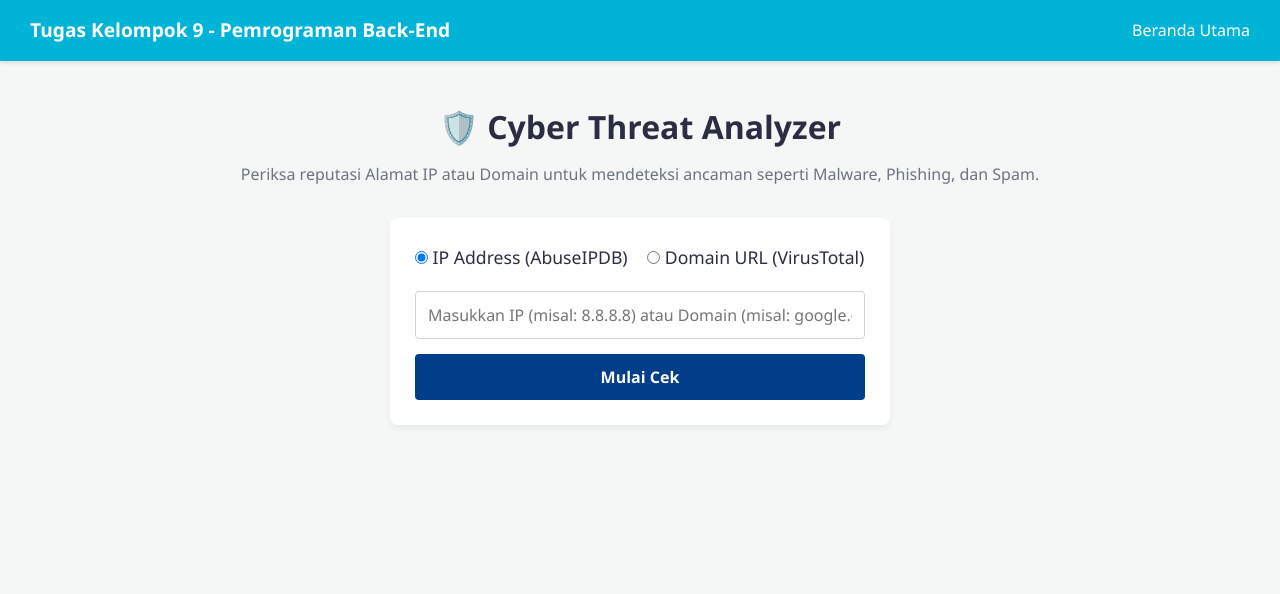
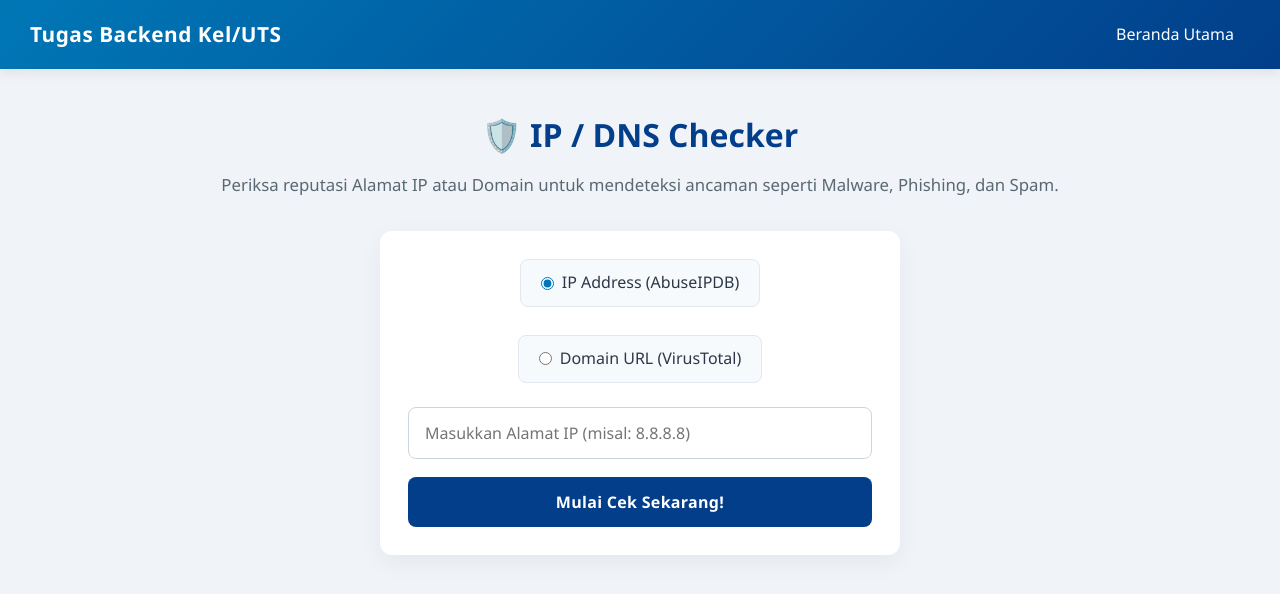
Before and after one commit to muhammadandykmaulana/IPnDNSChecker, a Flask app: page / in a window 1280 px wide. Shown: the top 594 px of the page. Run offline with Flask 3, Linux system fonts and the light colour scheme.

Commit message:
Go Backend

```diff
--- /dev/null
+++ b/requirements.txt
@@ -0,0 +1,2 @@
+flask
+requests
--- a/static/style.css
+++ b/static/style.css
@@ -1,47 +1,238 @@
-/* static/style.css */
-* { box-sizing: border-box; margin: 0; padding: 0; font-family: 'Segoe UI', Tahoma, Geneva, Verdana, sans-serif; }
-body { background-color: #f4f7f6; color: #333; line-height: 1.6; }
+* {
+    box-sizing: border-box;
+    margin: 0;
+    padding: 0;
+    font-family: 'Segoe UI', Tahoma, Geneva, Verdana, sans-serif;
+}
 
-/* Navigasi */
-.navbar { background: #00b4d8; color: white; padding: 15px 30px; display: flex; justify-content: space-between; align-items: center; box-shadow: 0 2px 4px rgba(0,0,0,0.1); }
-.nav-brand { font-size: 1.2rem; font-weight: bold; }
-.nav-links { list-style: none; }
-.nav-links a { color: white; text-decoration: none; font-weight: 500; }
-.nav-links a:hover { text-decoration: underline; }
+body {
+    background: #f0f4f8;
+    color: #2d3748;
+    line-height: 1.6;
+}
 
-/* Container & Typography */
-.container { max-width: 900px; margin: 40px auto; padding: 0 20px; }
-h1.page-title { text-align: center; color: #2b2d42; margin-bottom: 10px; }
-.description { text-align: center; color: #6c757d; margin-bottom: 30px; }
-.highlight { color: #0077b6; }
+/* Navigasi - profesional dengan gradasi */
+.navbar {
+    background: linear-gradient(135deg, #0077b6, #023e8a);
+    color: white;
+    padding: 18px 30px;
+    display: flex;
+    justify-content: space-between;
+    align-items: center;
+    box-shadow: 0 4px 12px rgba(0, 0, 0, 0.08);
+}
 
-/* Cards */
-.card { background: white; padding: 25px; border-radius: 8px; box-shadow: 0 4px 6px rgba(0,0,0,0.05); margin-bottom: 20px; }
-.form-card { max-width: 500px; margin: 0 auto; text-align: center; }
+.nav-brand {
+    font-size: 1.3rem;
+    font-weight: 700;
+    letter-spacing: 0.5px;
+}
+
+.nav-links {
+    list-style: none;
+}
+
+.nav-links a {
+    color: white;
+    text-decoration: none;
+    font-weight: 500;
+    padding: 8px 16px;
+    border-radius: 6px;
+    transition: background 0.3s;
+}
+
+.nav-links a:hover {
+    background: rgba(255, 255, 255, 0.15);
+}
+
+/* Container */
+.container {
+    max-width: 960px;
+    margin: 40px auto;
+    padding: 0 24px;
+}
+
+h1.page-title {
+    text-align: center;
+    color: #023e8a;
+    margin-bottom: 12px;
+    font-size: 2rem;
+}
+
+.description {
+    text-align: center;
+    color: #5a6872;
+    margin-bottom: 32px;
+    font-size: 1.05rem;
+}
+
+.highlight {
+    color: #0077b6;
+    font-weight: 700;
+}
+
+/* Kartu */
+.card {
+    background: #ffffff;
+    padding: 28px;
+    border-radius: 12px;
+    box-shadow: 0 8px 24px rgba(0, 0, 0, 0.05);
+    margin-bottom: 24px;
+    transition: box-shadow 0.2s;
+}
+
+.card:hover {
+    box-shadow: 0 12px 30px rgba(0, 0, 0, 0.08);
+}
+
+.form-card {
+    max-width: 520px;
+    margin: 0 auto;
+    text-align: center;
+}
 
 /* Formulir */
-input[type="text"] { width: 100%; padding: 12px; margin-bottom: 15px; border: 1px solid #ced4da; border-radius: 4px; font-size: 1rem; }
-.btn { background: #023e8a; color: white; border: none; padding: 12px 25px; font-size: 1rem; border-radius: 4px; cursor: pointer; transition: 0.3s; width: 100%; font-weight: bold; }
-.btn:hover { background: #0077b6; }
+input[type="text"] {
+    width: 100%;
+    padding: 14px 16px;
+    margin-bottom: 18px;
+    border: 1px solid #cbd5e0;
+    border-radius: 8px;
+    font-size: 1rem;
+    transition: border-color 0.25s, box-shadow 0.25s;
+}
 
-/* Badges / Indikator */
-.badge { padding: 5px 10px; border-radius: 20px; color: white; font-weight: bold; font-size: 0.9rem; }
-.badge.danger { background-color: #d90429; }
-.badge.warning { background-color: #ffb703; color: #000; }
-.badge.success { background-color: #2a9d8f; }
+input[type="text"]:focus {
+    outline: none;
+    border-color: #0077b6;
+    box-shadow: 0 0 0 3px rgba(0, 119, 182, 0.15);
+}
+
+.btn {
+    background: #023e8a;
+    color: white;
+    border: none;
+    padding: 14px 28px;
+    font-size: 1rem;
+    border-radius: 8px;
+    cursor: pointer;
+    font-weight: 600;
+    transition: background 0.3s, transform 0.2s;
+    width: 100%;
+    letter-spacing: 0.3px;
+}
+
+.btn:hover {
+    background: #0077b6;
+    transform: translateY(-1px);
+}
+
+.btn:active {
+    transform: translateY(0);
+}
+
+/* Grup radio yang lebih rapi */
+.radio-group {
+    display: flex;
+    justify-content: center;
+    gap: 28px;
+    margin-bottom: 24px;
+    flex-wrap: wrap;
+}
+
+.radio-label {
+    display: flex;
+    align-items: center;
+    cursor: pointer;
+    background: #f7fafc;
+    padding: 10px 20px;
+    border-radius: 8px;
+    border: 1px solid #e2e8f0;
+    transition: background 0.2s, border-color 0.2s;
+}
+
+.radio-label:hover {
+    background: #edf2f7;
+}
+
+.radio-label input[type="radio"] {
+    margin-right: 8px;
+    accent-color: #0077b6;
+}
+
+.radio-text {
+    font-weight: 500;
+    color: #2d3748;
+}
+
+/* Badge */
+.badge {
+    padding: 5px 12px;
+    border-radius: 20px;
+    color: white;
+    font-weight: 600;
+    font-size: 0.85rem;
+    display: inline-block;
+}
+
+.badge.danger { background-color: #e53e3e; }
+.badge.warning { background-color: #dd6b20; color: white; }
+.badge.success { background-color: #38a169; }
+.badge.neutral { background-color: #718096; }
 
 /* Tabel */
-.table-responsive { overflow-x: auto; }
-.data-table { width: 100%; border-collapse: collapse; margin-top: 10px; background: white; box-shadow: 0 4px 6px rgba(0,0,0,0.05); }
-.data-table th, .data-table td { padding: 12px 15px; text-align: left; border-bottom: 1px solid #e9ecef; }
-.data-table th { background-color: #00b4d8; color: white; }
-.data-table tr:hover { background-color: #f1f3f5; }
+.table-responsive {
+    overflow-x: auto;
+}
 
-/* Alerts */
-.alert { padding: 15px; border-radius: 4px; margin-bottom: 20px; text-align: center; font-weight: bold; }
-.alert.error { background-color: #ffe3e6; color: #d90429; border: 1px solid #ffccd5; }
-.alert.success { background-color: #e3f2fd; color: #023e8a; border: 1px solid #bbdefb; }
+.data-table {
+    width: 100%;
+    border-collapse: collapse;
+    margin-top: 12px;
+    background: white;
+    border-radius: 8px;
+    overflow: hidden;
+    box-shadow: 0 4px 12px rgba(0, 0, 0, 0.04);
+}
 
-/* Tambahkan di bawah .badge.success di file css kamu sebelumnya */
-.badge.neutral { background-color: #6c757d; color: white; }
-.radio-group { font-size: 1.1rem; font-weight: 500; color: #2b2d42; }
+.data-table th,
+.data-table td {
+    padding: 14px 16px;
+    text-align: left;
+    border-bottom: 1px solid #edf2f7;
+}
+
+.data-table th {
+    background-color: #0077b6;
+    color: white;
+    font-weight: 600;
+}
+
+.data-table tr:last-child td {
+    border-bottom: none;
+}
+
+.data-table tr:hover {
+    background-color: #f7fafc;
+}
+
+/* Alert */
+.alert {
+    padding: 16px;
+    border-radius: 8px;
+    margin-bottom: 20px;
+    text-align: center;
+    font-weight: 600;
+}
+
+.alert.error {
+    background-color: #fff5f5;
+    color: #c53030;
+    border: 1px solid #fed7d7;
+}
+
+.alert.success {
+    background-color: #f0fff4;
+    color: #276749;
+    border: 1px solid #c6f6d5;
+}
--- a/templates/index.html
+++ b/templates/index.html
@@ -3,19 +3,19 @@
 <head>
     <meta charset="UTF-8">
     <meta name="viewport" content="width=device-width, initial-scale=1.0">
-    <title>Cyber Threat Analyzer</title>
+    <title>🛡️ IP / DNS Checker</title>
     <link rel="stylesheet" href="{{ url_for('static', filename='style.css') }}">
 </head>
 <body>
     <nav class="navbar">
-        <div class="nav-brand">Tugas Kelompok 9 - Pemrograman Back-End</div>
+        <div class="nav-brand">Tugas Backend Kel/UTS</div>
         <ul class="nav-links">
             <li><a href="/">Beranda Utama</a></li>
         </ul>
     </nav>
 
     <div class="container">
-        <h1 class="page-title">🛡️ Cyber Threat Analyzer</h1>
+        <h1 class="page-title">🛡️ IP / DNS Checker</h1>
         <p class="description">
             Periksa reputasi Alamat IP atau Domain untuk mendeteksi ancaman seperti Malware, Phishing, dan Spam.
         </p>
@@ -26,19 +26,42 @@
 
         <div class="card form-card">
             <form method="POST">
-                <div class="radio-group" style="margin-bottom: 20px; text-align: left;">
-                    <label style="margin-right: 15px; cursor: pointer;">
-                        <input type="radio" name="search_type" value="ip" checked> IP Address (AbuseIPDB)
+                <div class="radio-group">
+                    <label class="radio-label">
+                        <input type="radio" name="search_type" value="ip" checked>
+                        <span class="radio-text">IP Address (AbuseIPDB)</span>
                     </label>
-                    <label style="cursor: pointer;">
-                        <input type="radio" name="search_type" value="domain"> Domain URL (VirusTotal)
+                    <label class="radio-label">
+                        <input type="radio" name="search_type" value="domain">
+                        <span class="radio-text">Domain URL (VirusTotal)</span>
                     </label>
                 </div>
 
-                <input type="text" name="target_input" placeholder="Masukkan IP (misal: 8.8.8.8) atau Domain (misal: google.com)" required>
-                <button type="submit" class="btn">Mulai Cek</button>
+                <input type="text" name="target_input" placeholder="Masukkan Alamat IP (misal: 8.8.8.8)" required>
+                <button type="submit" class="btn">Mulai Cek Sekarang!</button>
             </form>
         </div>
     </div>
+
+    <!-- Script untuk placeholder dinamis -->
+    <script>
+        document.addEventListener('DOMContentLoaded', function () {
+            const ipRadio = document.querySelector('input[value="ip"]');
+            const domainRadio = document.querySelector('input[value="domain"]');
+            const targetInput = document.querySelector('input[name="target_input"]');
+
+            function updatePlaceholder() {
+                if (ipRadio.checked) {
+                    targetInput.placeholder = "Masukkan Alamat IP (misal: 8.8.8.8)";
+                } else {
+                    targetInput.placeholder = "Masukkan Nama Domain (misal: google.com)";
+                }
+            }
+
+            ipRadio.addEventListener('change', updatePlaceholder);
+            domainRadio.addEventListener('change', updatePlaceholder);
+            updatePlaceholder(); // atur saat halaman dimuat
+        });
+    </script>
 </body>
 </html>
--- a/templates/result.html
+++ b/templates/result.html
@@ -3,12 +3,12 @@
 <head>
     <meta charset="UTF-8">
     <meta name="viewport" content="width=device-width, initial-scale=1.0">
-    <title>Hasil Analisis - {{ target }}</title>
+    <title>Hasil - {{ target }}</title>
     <link rel="stylesheet" href="{{ url_for('static', filename='style.css') }}">
 </head>
 <body>
     <nav class="navbar">
-        <div class="nav-brand">Tugas Kelompok 1 - ITTS</div>
+        <div class="nav-brand">Tugas Backend Kel/UTS</div>
         <ul class="nav-links">
             <li><a href="/">Kembali ke Pencarian</a></li>
         </ul>
@@ -70,7 +70,7 @@
             </div>
 
             <h2 style="margin-top: 30px;">Rincian Deteksi Mesin Antivirus</h2>
-            <p class="description">Hasil *scan* dari puluhan *security vendor* di seluruh dunia.</p>
+            <p class="description">Hasil pemindaian dari puluhan vendor keamanan di seluruh dunia.</p>
 
             <div class="table-responsive">
                 <table class="data-table">
```
Also changed, not shown: README.md.
